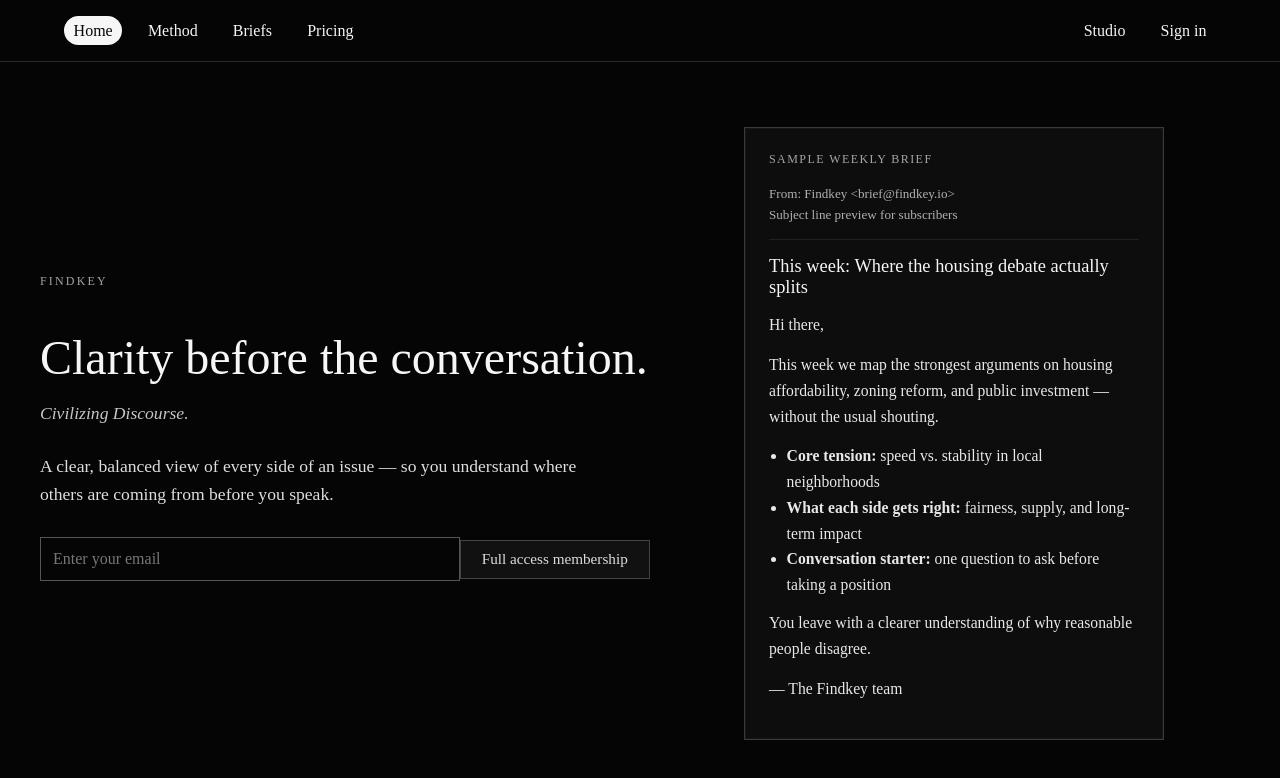
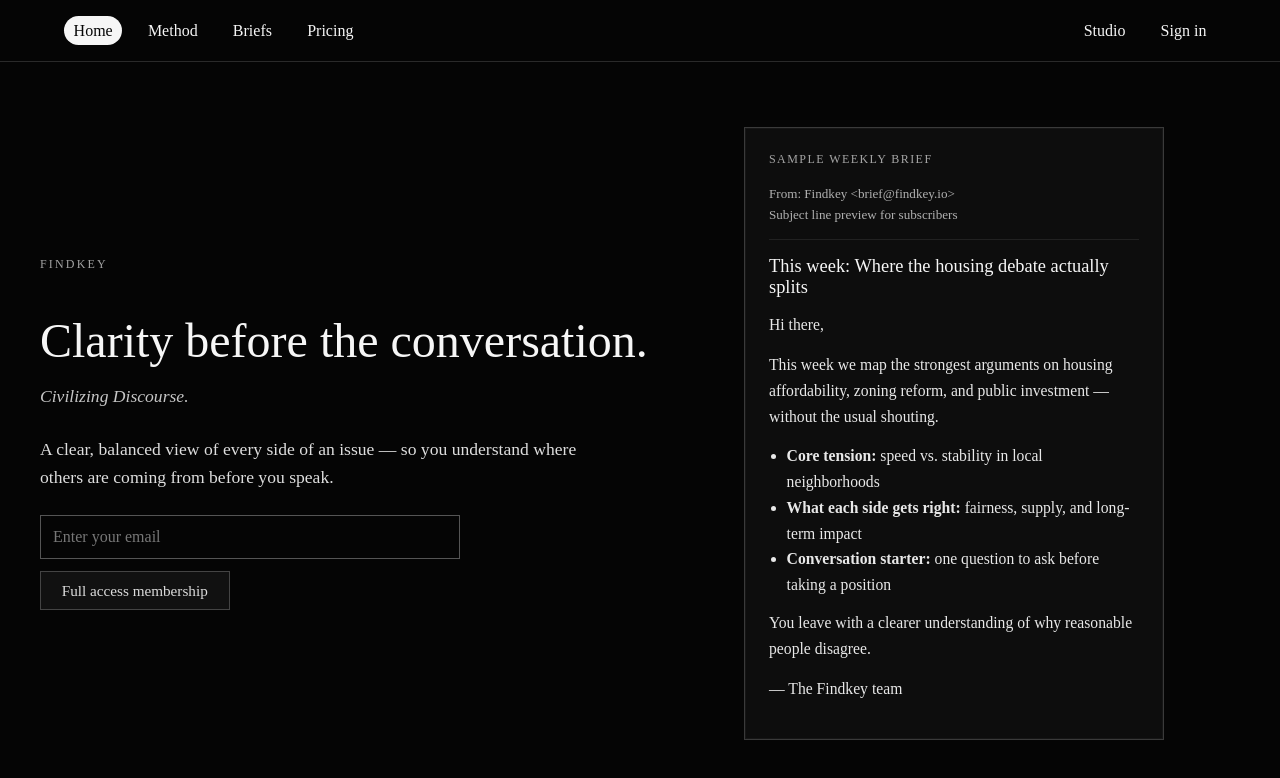
Before and after one commit to rykifin-prog/findkey.github.io, a Next.js app: page / in a window 1280 px wide. Shown: the top 778 px of the page. Built offline with nearby package versions, Linux system fonts and the light colour scheme; no server answers.

Commit message:
Align landing CTA button under email input

```diff
--- a/app/(public)/page.module.css
+++ b/app/(public)/page.module.css
@@ -48,18 +48,20 @@
 
 .signup {
   margin-top: var(--space-6);
+  width: 100%;
+  max-width: 420px;
+  display: grid;
+  gap: var(--space-3);
 }
 
 .signupInput {
   width: 100%;
-  max-width: 420px;
   padding: var(--space-3);
   background: var(--color-bg);
   border: 1px solid #555;
   color: var(--color-text-primary);
   font-family: inherit;
   font-size: var(--font-size-base);
-  margin-bottom: var(--space-3);
 }
 
 .signupInput::placeholder {
@@ -67,8 +69,7 @@
 }
 
 .signupButton {
-  display: inline-block;
-  margin-top: var(--space-2);
+  justify-self: start;
   background: #111;
   color: #ddd;
   border: 1px solid #444;
```
